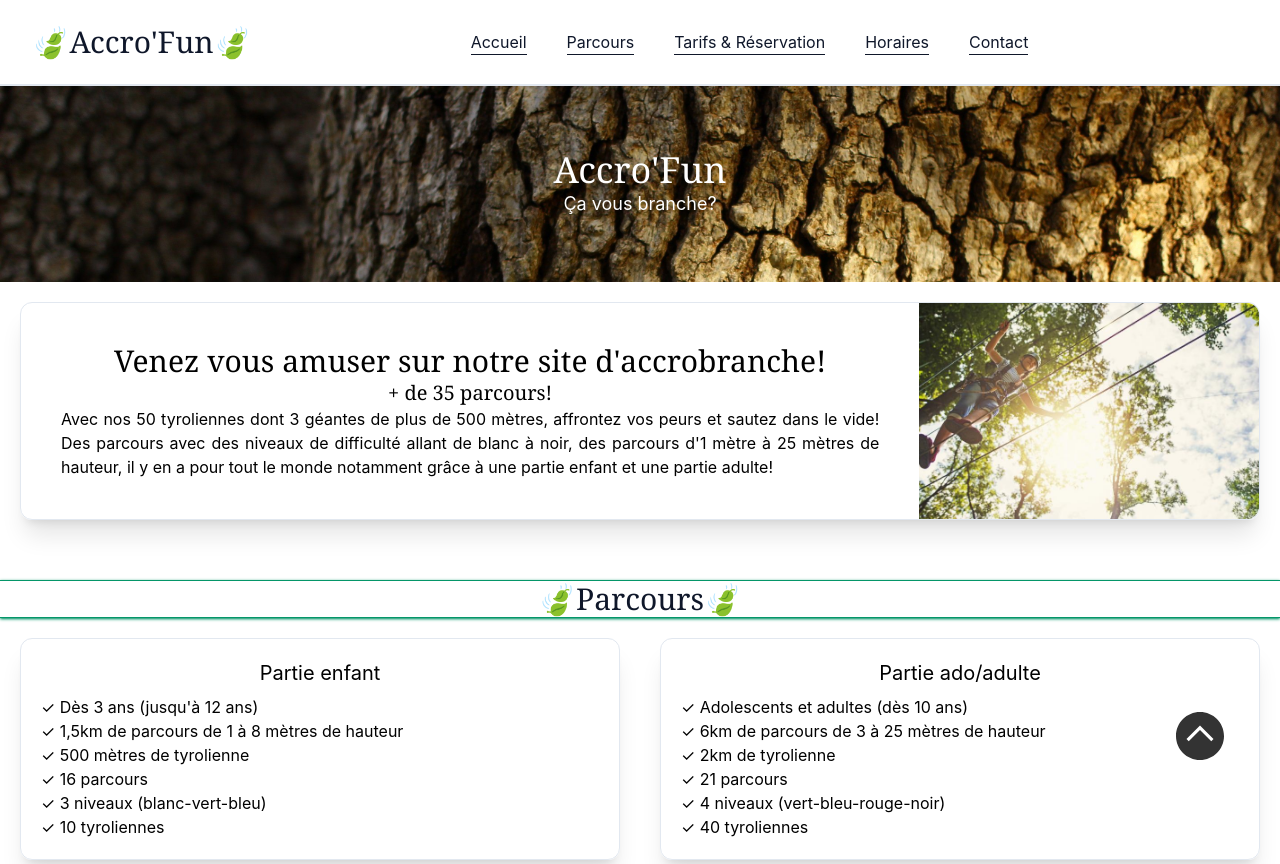
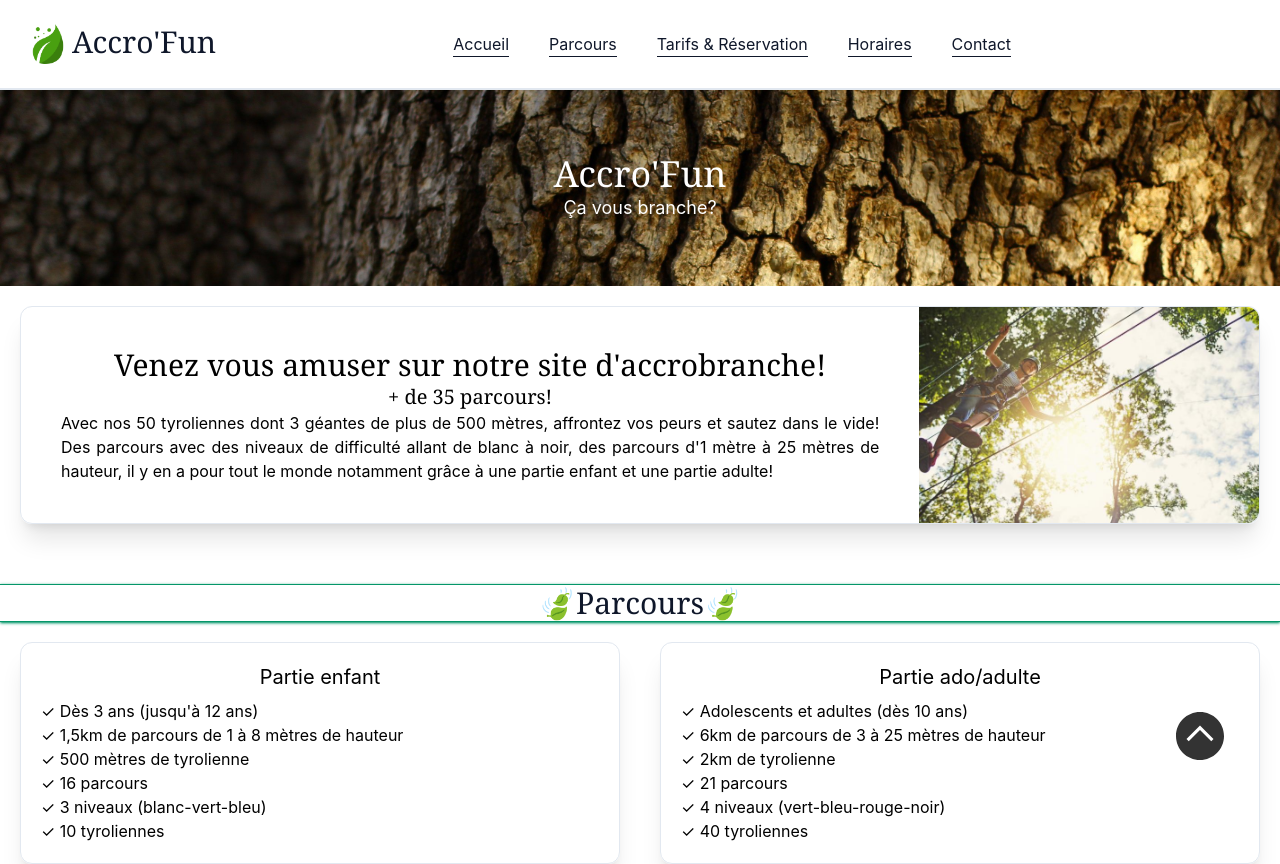
Before and after one commit to HM22-code/Static-web-page-showcase, a React (Create React App) app: page / in a window 1280 px wide. Shown: the top 864 px of the page. Built offline with nearby package versions, Linux system fonts and the light colour scheme.

Commit message:
Add icon to NavBar title

```diff
--- a/src/components/NavBar.jsx
+++ b/src/components/NavBar.jsx
@@ -4,8 +4,14 @@
 	return (
 		<header className="border-b-2 border-slate-200 bg-white dark:border-slate-600 dark:bg-slate-800">
 			<nav className="mx-auto flex max-w-7xl flex-col items-center justify-between p-6 md:flex-row lg:px-8">
-				<h1 className="pb-0 font-serif text-3xl text-slate-900 dark:text-white sm:pb-4 md:pb-0">
-					🍃Accro'Fun🍃
+				<h1 className="flex flex-row justify-between pb-0 align-middle font-serif text-3xl text-slate-900 dark:text-white sm:pb-4 md:pb-0">
+					<img
+						className="h-10 w-10 rounded-l-xl object-cover pr-2"
+						loading="lazy"
+						src="./assets/img/leaf.png"
+						alt="Leaf"
+					/>
+					Accro'Fun
 				</h1>
 				<div className="mx-auto hidden flex-col justify-center gap-x-5 text-base sm:visible sm:flex sm:flex-row sm:gap-y-2 sm:text-sm md:text-base  lg:gap-x-10">
 					<a
```
